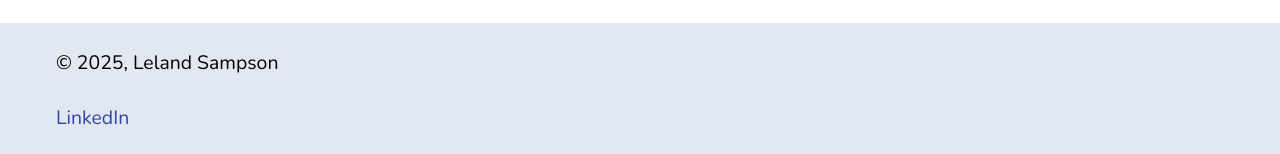
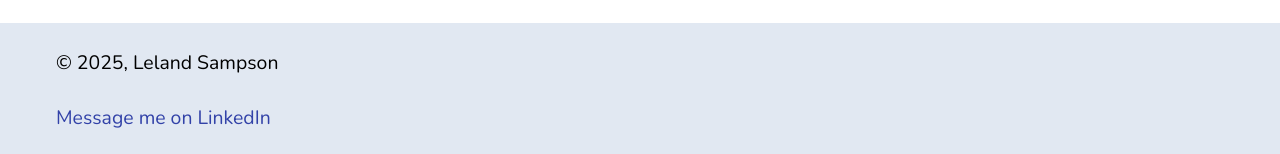
Before and after one commit to lelandsampson/Leland-Sampson-Website, a Jekyll site: the page built from index.md, in a window 1280 px wide. Shown: the part 743-897 px from the top of the page. Built offline with Jekyll 4.4.1, drawn with Linux system fonts in a browser that asks for light colours.

Commit message:
Update default.html

```diff
--- a/_layouts/default.html
+++ b/_layouts/default.html
@@ -53,7 +53,7 @@
         <div class="container">
             <p>&copy; {{ 'now' | date: "%Y" }}, {{ site.title }}</p>
             <div class="social-links">
-                <a href="https://www.linkedin.com/in/leland-sampson-esq/" class="social-link">LinkedIn</a>
+                <a href="https://www.linkedin.com/in/leland-sampson-esq/" class="social-link">Message me on LinkedIn</a>
             </div>
         </div>
     </footer>
```
